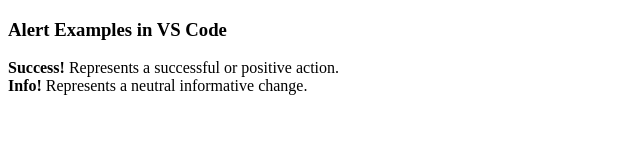
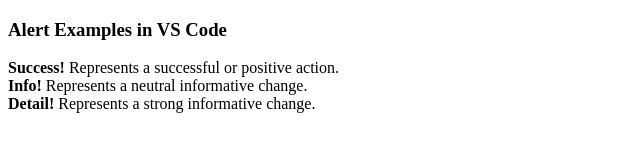
Before and after one commit to Olivia-Le/test_GitGUI_REPO, a plain HTML site: page index.html in a window 1280 px wide. Shown: the whole page, without its empty margins (0-640 px from the left). Drawn offline with Linux system fonts and the light colour scheme.

Commit message:
My HTML file for the second test in GitHub

```diff
--- a/index.html
+++ b/index.html
@@ -8,5 +8,6 @@
     <h3>Alert Examples in VS Code</h3>
         <strong>Success!</strong> Represents a successful or positive action.</br>
         <strong>Info!</strong> Represents a neutral informative change.</br>
+        <strong>Detail!</strong> Represents a strong informative change.</br>
 </body>
 </html>
```
